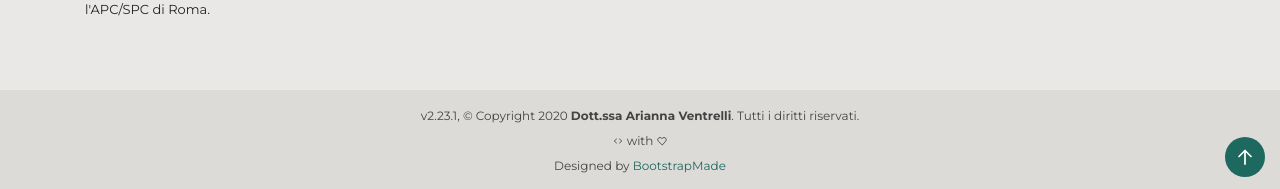
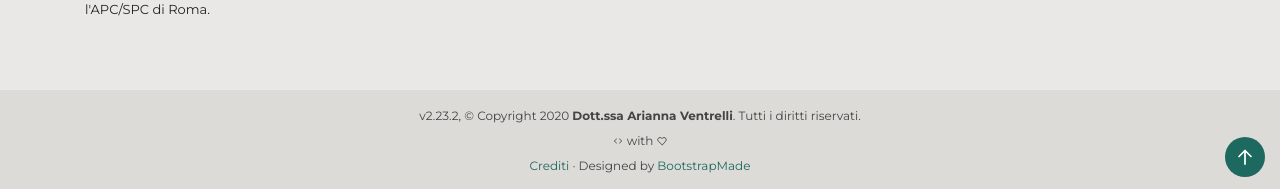
Before and after one commit to venari-psycho/venari-psycho.github.io, a Jekyll site: the page built from index.html, in a window 1280 px wide and 900 px high, scrolled down 473 px. Shown: the part 708-897 px from the top of the window. Built offline with Jekyll 4.4.1, drawn with Linux system fonts in a browser that asks for light colours; some web fonts are replaced.

Commit message:
Link the credits page from the sub-footer
The credits page had no way in: it existed at /credits and nothing pointed
at it. It is now linked from the bottom strip, on the same line as the
template attribution.

That line is where it belongs rather than in a footer column: the credits
page and the "Designed by BootstrapMade" line are both attribution, so they
sit together, and the bottom strip is the conventional home for colophon
links. It also needs no new structure — one word and one separator on a line
that already exists.

Not the "P&C Policy" column: that heading means Privacy & Cookie, and
credits are not a policy, so it would have meant renaming a label that has
been there for years. Not "Link utili" either, which holds external
professional references (CBT Italia, EMDR, APC) rather than links about the
site itself.

The separator is a single middle dot, the ration design-taste-frontend
allows per line in a metadata strip. The link inherits the strip's 12px and
`--brand-ink`, which is 4.75:1 against that background. It appears on the
eight pages that carry the strip; the cookie policy renders through the
modal layout and has no footer at all.

Co-Authored-By: Claude Opus 5 <noreply@anthropic.com>

```diff
--- a/_data/version.yml
+++ b/_data/version.yml
@@ -1 +1 @@
-release: v2.23.1
+release: v2.23.2
--- a/_includes/sub-footer.html
+++ b/_includes/sub-footer.html
@@ -21,6 +21,7 @@
           <!-- You can delete the links only if you purchased the pro version. -->
           <!-- Licensing information: https://bootstrapmade.com/license/ -->
           <!-- Purchase the pro version with working PHP/AJAX contact form: https://bootstrapmade.com/kelly-free-bootstrap-cv-resume-html-template/ -->
+          <a href="credits">Crediti</a> &middot;
           Designed by <a href="https://bootstrapmade.com/" target="_blank">BootstrapMade</a>
         </div>
         <!-- End Credits -->
```
